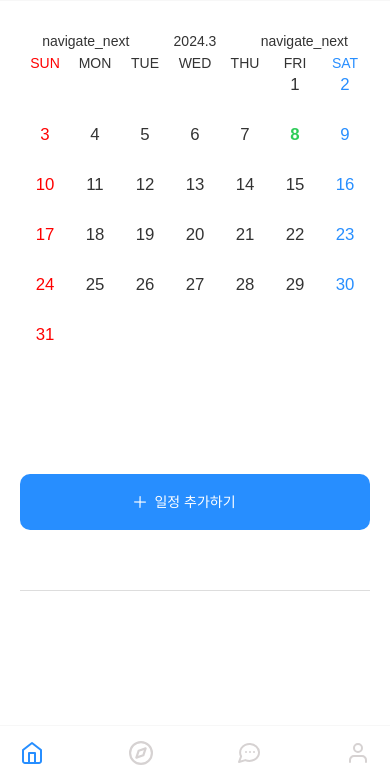
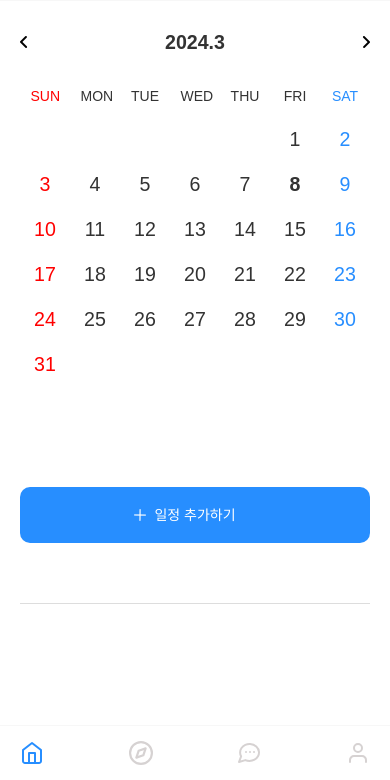
Before and after one commit to hyunwoostart/Thrip, a Node server app: page /triplist in a window 390 px wide. Shown: the part 64-844 px from the top of the page. Run offline with Node 20, Linux system fonts and the light colour scheme; some libraries are stand-ins or nearby versions; some web fonts are replaced.

Commit message:
반응형 수정 v6

```diff
--- a/public/css/calendar.css
+++ b/public/css/calendar.css
@@ -1,21 +1,27 @@
 /* 메인 컨텐츠 */
-.container_calendar .calendar_box {display: flex; justify-content: space-around; align-items: center;}
+.container_calendar .calendar_box {position: relative; display: flex; justify-content: space-around; align-items: center;}
 .container_calendar select {padding: 20px; border: none; cursor: pointer; font-size: 1.4rem;}
 
 /* 달력 */
 
 #month h2 {font-size: 20px; margin: 0px;}
-.container_calendar {width: 100%; text-align: center;}
-.container_calendar table {margin: 0 auto;}
+#calendar_table {border-collapse: collapse; width: 100%;}
+#calendar_table th, #calendar_table td {padding: 3%; text-align: center;}
+#calendar_table .date {width: 14.28%;}
+
+.container_calendar .inner {position: relative;}
+.container_calendar .inner span {font-size: 1.4rem;}
+.container_calendar td.active .inner span::before {content: ''; position: absolute; top: 50%; left: 50%; transform: translate(-50%, -50%); width: 30px; height: 30px; background-color: #ddd; border-radius: 50%; z-index: -1;}
 
 .container_calendar tr > th:last-child,
-.container_calendar tr > td:last-child {color: #278eff;}
+.container_calendar tr > td:last-child span {color: #278eff;}
 .container_calendar tr > th:first-child,
-.container_calendar tr > td:first-child {color: #ff0000;}
-.container_calendar td {position: relative; width: 50px; min-width: 50px; height: 50px; font-size: 1.2rem; cursor: pointer;}
-.container_calendar td.active::before,
+.container_calendar tr > td:first-child span {color: #ff0000;}
+
+/* .container_calendar td {position: relative; width: 50px; min-width: 50px; height: 50px; font-size: 1.2rem; cursor: pointer;}  */
+/* .container_calendar td.active::before,
 .container_calendar td.on::before {content: ''; position: absolute; top: -30%; left: 0; width: 50px; height: 50px; background-color: #278eff; border-radius: 50%; z-index: -1;}
-.container_calendar tr > td.active:last-child {color: #fff;}
+.container_calendar tr > td.active {color: #fff;}  */
 /* .container_calendar td:hover {background-color: #b3d0ee;} */
 
 /* 오늘 날짜 배경색 지정 */
@@ -43,16 +49,14 @@
 .calendar .container_schedule .ico_back {transform: rotate(180deg); background-image: url('../img/common/ico_arrowb.png'); display: block; width: 24px; height: 12px; background-size: cover; background-repeat: no-repeat;}
 .calendar .container_schedule .schedule-form {padding: 20px 0;}
 
-
 .map {width: 100%; height: 80vw;}
-
 .detail-schedule {position: relative; padding-bottom: 20px;}
 .detail-schedule input.index {padding-left: 0; margin-bottom: 0; border: none; background: transparent; font-weight: 700;}
 
 .detail-schedule .result {position: relative; padding: 40px 20px;}
 .detail-schedule + .detail-schedule .result.active::before {content: ''; position: absolute; display: block; left: 0; top: 50%; transform: translateY(-50%); margin: 0; width: 10px; height: 70px; background: url(../img/common/ico_arrowlong.svg) center / cover no-repeat;}
 
-#wrap.maps_wrap {padding-bottom: 0;}
+#wrap.maps_wrap {padding-bottom: 0; position: initial;}
 .maps_wrap .tab_menu {padding-bottom: 0; overflow-x: scroll; /*-ms-overflow-style: none; */}
 .maps_wrap .tab_menu::-webkit-scrollbar {display: none;}
 .maps_wrap .tab_menu li a {font-size: 1.3rem;}
@@ -72,3 +76,6 @@
 .time_box select {position: relative; padding: 15px; -webkit-appearance: none; border: 1px solid #ccc; border-radius: 15px; font-size: 1.2rem;}
 .time_box select option {position: relative;}
 .time_box select option::after {content: '시'; position: absolute; display: block; width: 30px; height: 30px; background: red;}
+
+#yearMonthBox {padding: 21px 0;}
+#yearMonthBox h3{font-size: 1.4rem; margin-bottom: 0;}
--- a/public/css/common.css
+++ b/public/css/common.css
@@ -146,7 +146,7 @@
 /* 공통 - 레이아웃 */
 #wrap {position: relative; overflow: hidden; padding-bottom: 52px;}
 [class^="container_"] {padding-bottom: 40px; }
-.main {margin-top: 30px; padding: 0 20px;}
+.main {margin-top: 10px; padding: 0 20px;}
 input[type="time"]::-webkit-calendar-picker-indicator {background: none;}
 
 /* 헤더 */
@@ -233,4 +233,7 @@
 .btn_delete::before {content: ''; display: block; width: 30px; height: 30px; background:#ccc; border-radius: 8px;}
 .btn_delete::after {content: ''; display: block; width: 15px; position: relative; left: 8px; top: -16px; height: 3px; background: #fff;}
 
-.day_circle {position: absolute; color: #fff; bottom: 10px; left: 50%; transform: translateX(-50%); background: #278eff; border-radius: 50%; width: 12px; height: 12px; line-height: 1;}
+/* .day_circle {position: absolute; color: #fff; bottom: 20px; left: 50%; transform: translateX(-50%); background: #78b5fb;; border-radius: 50%; width: 6px; height: 6px; line-height: 1;}  */
+
+.calendar_box::before {content: ''; position: absolute; left: 4px; width: 30px; height: 30px; background: url("../img/common/ico_accordb.png") center/cover no-repeat; transform: rotate(270deg) translateY(-50%);}
+.calendar_box::after {content: ''; position: absolute; right: 4px; width: 30px; height: 30px; background: url("../img/common/ico_accordb.png") center/cover no-repeat; transform: rotate(90deg) translateY(-50%);}
--- a/public/css/main.css
+++ b/public/css/main.css
@@ -28,7 +28,6 @@
 .trip_cnt table tr td {position: relative; text-align: center; font-weight: 700;}
 .trip_cnt table tr .calDate.on::after {position: absolute; content: ''; color: #fff; bottom: -10px; left: 50%; transform: translateX(-50%); background: #278eff; border-radius: 50%; width: 12px; height: 12px; line-height: 1;}
 
-
 /* 내 여행 - 스케줄 박스 */
 .trip_schedule {position: relative; padding: 18px 20px; margin-bottom: 30px; min-height: 98px; border: 1px solid #ececec; border-radius: 15px; background-color: #fff;}
 .trip_schedule h3 {margin-bottom: 4px;}
@@ -36,6 +35,7 @@
 .trip_schedule p {margin-top: 10px;}
 
 /* 내 여행 - 여행 준비물 */
+.checklist_wrap .container_checklist {min-height: 100vh;}
 .container_checklist .trip_supplies {padding-top: 20px;}
 .trip_supplies .input_chk {display: flex; margin: 0 0 16px 20px;}
 .trip_supplies .input_chk input {margin: 0; padding: 0; width: 18px; height: 18px;}
--- a/public/css/mediaquery.css
+++ b/public/css/mediaquery.css
@@ -34,7 +34,7 @@
     .container_trip .trip_box .trip_cnt {width: 50%;}
     .container_trip .trip_new {position: absolute; right: 0; top: 50%; transform: translateY(-50%); width: 29%; max-width: 290px;}
     .container_trip .trip_new .btn {margin-top: 0; height: 100px; line-height: initial; border: 1px solid #ECECEC; background-color: #fff;}
-    .container_trip .trip_new .btn span {font-size: 1.6rem; font-weight: 700; color: #000;}
+    .container_trip .trip_new .btn span {left: 12px; font-size: 1.6rem; font-weight: 700; color: #000;}
     .container_trip .trip_new span::before {content: ''; position: absolute; background: url('../img/common/btn_plusb.png') center/cover no-repeat;}
 
     .trip_schedule {min-width: 250px;}
@@ -51,9 +51,8 @@
     .create_btnwrap {margin: 20px auto; padding: 0 20px; width: 50%;}
 
     .trip_list .container_upcoming ul,
-    .btnadd_wrap {margin: 0 auto; width: 50%;}
+    .btnadd_wrap {margin: 0 auto; width: 50%; justify-content: space-between;}
+    .trip_list .container_upcoming ul li {width: 48%; margin-right: 0;}
 
     .btn_wrap {display: none;}
-    .calendar #selectDep,
-    .calendar #selectArr {width: 50%;}
 }
--- a/public/js/calendar.js
+++ b/public/js/calendar.js
@@ -90,9 +90,9 @@
                 // 오늘 날짜에 대한 스타일 적용
                 if (nowY === year && nowM === month && dNum === nowD) {
                     calendar +=
-                        `<td id='today' class='date '>` + dNum + '</td>';
+                        `<td id="today" class="date">` + `<div class="inner"> <span>${dNum}</span </div>` + '</td>';
                 } else {
-                    calendar += '<td class="date">' + dNum + '</td>';
+                    calendar += '<td class="date">' + `<div class="inner"> <span>${dNum}</span </div>` + '</td>';
                 }
                 dNum++;
             }
--- a/public/js/triplist.js
+++ b/public/js/triplist.js
@@ -144,7 +144,7 @@
         var lastDate = last[month]; //현재 월에 마지막이 몇일인지 구한다.
         var row = Math.ceil((theDay + lastDate) / 7); //필요한 행수
         var yearMonthBox = document.getElementById('yearMonthBox');
-        yearMonthBox.innerHTML = '<h1>' + year + '.' + (month + 1) + '</h1>';
+        yearMonthBox.innerHTML = '<h3>' + year + '.' + (month + 1) + '</h3>';
         var calendar = "<table id=calendar_table border='1'>";
         calendar += '<tr>';
         calendar += '<th>SUN</th>';
@@ -166,9 +166,9 @@
                 } else {
                     // 오늘 날짜에 대한 스타일 적용
                     if (nowY === year && nowM === month && dNum === nowD) {
-                        calendar += `<td id='today' class='date '>` + dNum + '</td>';
+                        calendar += `<td id="today" class="date">` + `<div class="inner"> <span>${dNum}</span </div>` + '</td>';
                     } else {
-                        calendar += `<td id ='${dNum}' class = 'date'>${dNum}</td>`;
+                        calendar += `<td id ='${dNum}' class='date'><div class="inner"> <span>${dNum}</span </div></td>`;
                     }
                     dNum++;
                 }
--- a/views/bestdetail.ejs
+++ b/views/bestdetail.ejs
@@ -11,7 +11,7 @@
         <link rel="stylesheet" href="../public/css/reset.css" />
         <link rel="stylesheet" href="../public/css/common.css" />
         <link rel="stylesheet" href="../public/css/trip.css" />
-        <!-- <link rel="stylesheet" href="../public/css/mediaquery.css" /> -->
+        <link rel="stylesheet" href="../public/css/mediaquery.css" />
         <script src="https://code.jquery.com/jquery-1.12.4.min.js"></script>
         <script src="https://cdn.jsdelivr.net/npm/axios/dist/axios.min.js"></script>
         <style>
--- a/views/chat.ejs
+++ b/views/chat.ejs
@@ -69,6 +69,7 @@
 
         <!-- 공통 - 사이드 메뉴 -->
         <script src="../public/js/sidemenu.js"></script>
+        <script src="../public/js/main.js"></script>
         <script>
             const socket = io();
             const form = document.querySelector('#chat_form');
--- a/views/checklist.ejs
+++ b/views/checklist.ejs
@@ -11,7 +11,7 @@
         <script src="https://cdn.jsdelivr.net/npm/axios/dist/axios.min.js"></script>
     </head>
     <body>
-        <div id="wrap">
+        <div id="wrap" class="checklist_wrap">
             <!-- 헤더 -->
             <header class="mo_header">
                 <nav class="gnb">
--- a/views/triplist.ejs
+++ b/views/triplist.ejs
@@ -43,13 +43,7 @@
             <main class="main">
                 <div class="container_calendar">
                     <div class="calendar_box">
-                        <span class="go-prev"
-                            >navigate_next</span
-                        >
                         <div id="yearMonthBox"></div>
-                        <span class="go-next">
-                            navigate_next
-                        </span>
                     </div>
                     <div id="calendar"></div>
                 </div>
```
Also changed, not shown: views/calendar.ejs (+11 -66 lines), views/index.ejs (+2 -5 lines), public/img/common/ico_accordb.png (added).
